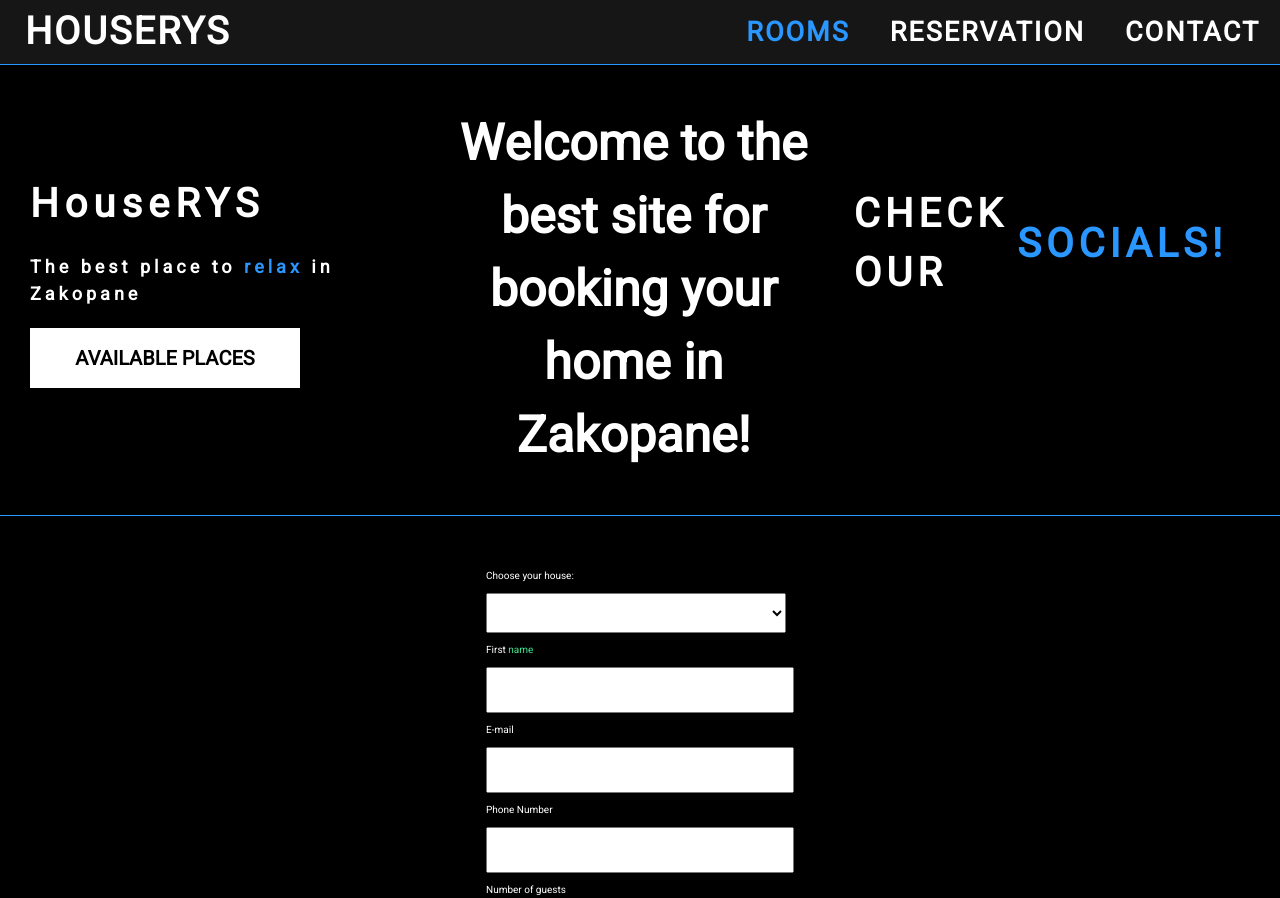
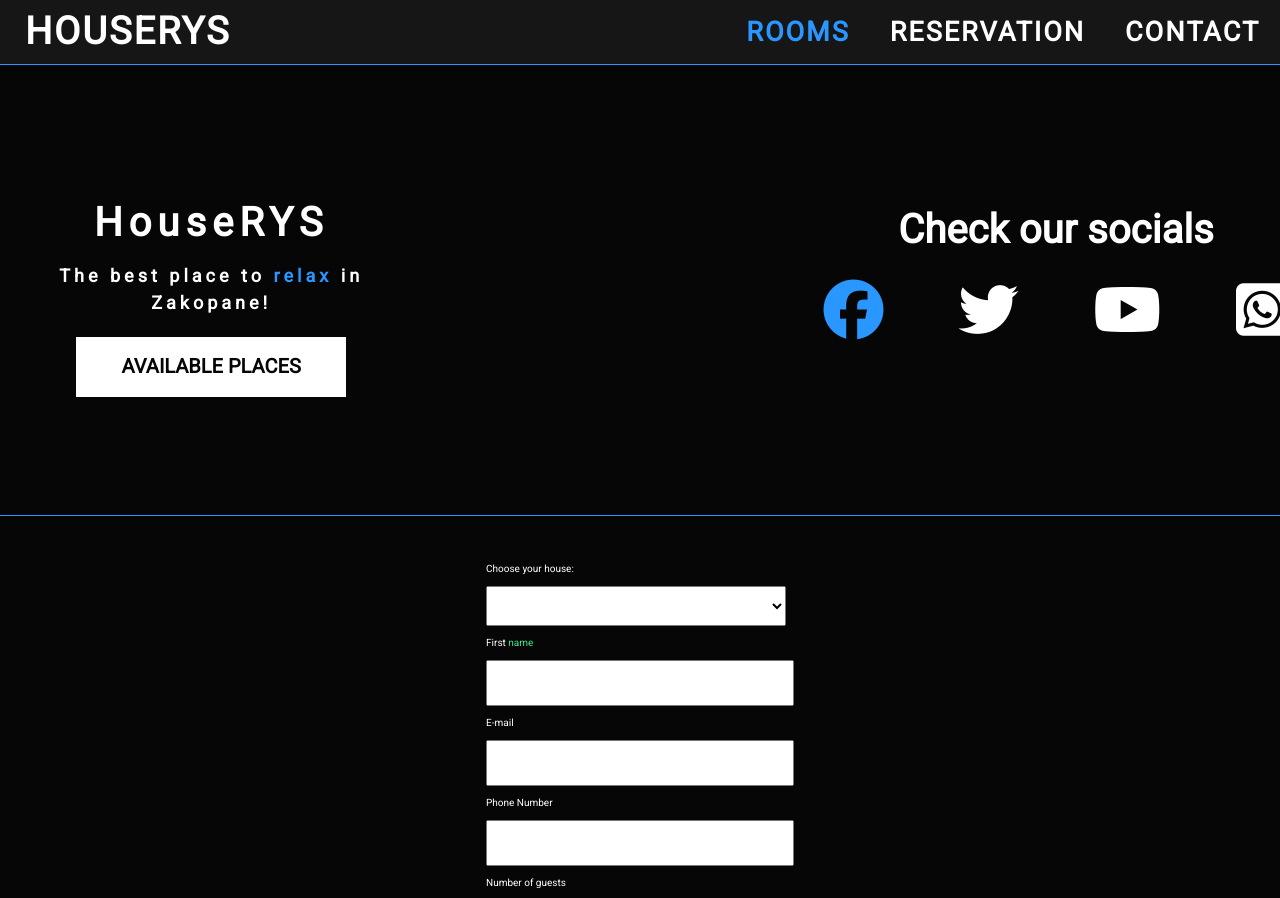
Before and after one commit to Pum2A/HotelProject, an Angular app: page /form in a window 1280 px wide. Shown: the top 898 px of the page. Built offline with nearby package versions, Linux system fonts and the light colour scheme.

Commit message:
style changed in other components

```diff
--- a/src/app/components/form/form.component.html
+++ b/src/app/components/form/form.component.html
@@ -14,6 +14,7 @@
       <label for="guests">Number of guests</label>
       <input type="number" formControlName="guests" id="guests">
       <input type="submit" value="Send" class="btn-submit">
+      <p>Formularz został wysłany!</p>
     </form>
   </div>
 </div>
--- a/src/app/components/form/form.component.scss
+++ b/src/app/components/form/form.component.scss
@@ -1,5 +1,5 @@
 .background-house-container{
-  background-color: #000;
+  background-color: var(--color-primary-black);
   width: 100%;
   height: 80vh;
   display:flex;
@@ -34,5 +34,8 @@ input, select{
 .btn-submit{
   cursor: pointer;
   background-color: #41e592;
-  color: #000;
+  color: var(--color-primary-black);
 }
+.formSuccess{
+  display: none;
+}
--- a/src/app/components/form/form.component.ts
+++ b/src/app/components/form/form.component.ts
@@ -13,6 +13,7 @@ export class FormComponent {
 
 
   selectedHouseId!: number;
+  successfulText: boolean = true;
 
 
   housesList = [
@@ -54,6 +55,9 @@ export class FormComponent {
       (response) => {
         console.log('Reservation successful: ', response);
         this.houseReservationForm.reset();
+        // successfullText(){
+        //   this.successfulText = !this.successfulText;
+        // }
       },
       (error) => {
         console.log('Reservation failed: ', error);
@@ -63,4 +67,5 @@ export class FormComponent {
   }
 
 
+
 }
--- a/src/app/components/header/header.component.html
+++ b/src/app/components/header/header.component.html
@@ -28,7 +28,7 @@
         relax
 
       </span>
-      in Zakopane
+      in Zakopane!
       <div class="text-reservation-container">
         <div class="btn-container">
           <button>AVAILABLE PLACES</button>
@@ -38,27 +38,22 @@
   </div>
 </div>
 <div class="center-site-cont">
-<h2>Welcome to the best site for booking your home in Zakopane!</h2>
 </div>
 <div class="right-site-cont">
 
   <div class="icons-text-container">
-    <p>Check our
-      <span>
-
-        socials!
-      </span>
+    <p>Check our socials
 
     </p>
 
   </div>
-  <!-- <div class="icons-container">
+  <div class="icons-container">
 
     <i id="facebookIcon" class="fa-brands fa-facebook"></i>
     <i class="fa-brands fa-twitter"></i>
     <i class="fa-brands fa-youtube"></i>
     <i class="fa-brands fa-square-whatsapp"></i>
-  </div> -->
+  </div>
 </div>
 </div>
 </header>
--- a/src/app/components/header/header.component.scss
+++ b/src/app/components/header/header.component.scss
@@ -90,7 +90,7 @@ ul li span a{
 }
 
 .mainBackgroundMountains{
-  background-color: #000;
+  background-color: var(--color-primary-black);
   height: 45rem;
   width: 100%;
   display: flex;
@@ -100,28 +100,19 @@ h1{
   margin: 0;
   padding: 0;
   box-sizing: border-box;
-  // margin-top: 2.8rem;
   font-size: 4rem;
   color: #fff;
   letter-spacing:.6rem;
-  margin-top: 10rem;
 }
 .h1-container{
   display: flex;
   justify-content: left;
   align-items: center;
   padding: 1rem 3rem;
-  // height: 10rem;
 
 
 }
-.h2-container{
-  display: flex;
-  justify-content: left;
-  margin: 1rem 3rem;
 
-
-}
 
 .h2-container h2{
   color: #fff;
@@ -142,7 +133,7 @@ h1{
   font-size: 1.5rem;
   color: #2997ff;
   font-weight: 700;
-  text-shadow: .1rem .1rem .1rem #000;
+  text-shadow: .1rem .1rem .1rem var(--color-primary-black);
   margin: 3.5rem 3.5rem
 }
 
@@ -180,21 +171,14 @@ h2 span{
   color:#2997ff  ;
 }
 .icons-text-container{
-  margin-top: 10rem;
-  // height: 10rem;
+
   padding: 1rem 3rem;
 }
 
 .icons-text-container p{
-  display: flex;
-  justify-content: right;
-  align-items: center;
   color: #fff;
-  margin: 1rem 1rem;
   font-size: 4rem;
   font-weight: 700;
-  text-transform: uppercase;
-  letter-spacing: 5px;
 }
 .icons-text-container p span{
   color: var(--color-primary-blue);
@@ -205,12 +189,21 @@ h2 span{
 .left-site-cont{
   width: 33%;
   height: 100%;
+  display: flex;
+  justify-content: center;
+  align-items: center;
+  text-align: center;
+  flex-direction: column;
 
 }
 
 .right-site-cont{
   width: 33%;
   height: 100%;
+  display: flex;
+  justify-content: center;
+  align-items: center;
+  flex-direction: column;
 }
 .center-site-cont{
   width: 33%;
--- a/src/app/components/home/home.component.html
+++ b/src/app/components/home/home.component.html
@@ -9,7 +9,7 @@
 
         <p>House name: {{house.name}}.</p>
         <p>House about: {{house.description}}.</p>
-        <p>House price: {{house.price}}$.</p>
+        <p>House price: {{house.price}} $ / per day.</p>
         <p>House rating: {{house.rating}}.</p>
       </div>
 
--- a/src/app/components/home/home.component.scss
+++ b/src/app/components/home/home.component.scss
@@ -1,7 +1,7 @@
 .background{
 height: 180vh;
 width: 100%;
-background-color: #000;
+background-color: var(--color-primary-black);
 max-width: 100%;
 
 
@@ -46,7 +46,8 @@ max-width: 100%;
 }
 
 .text-container p{
-  font-weight: 700;
+  font-weight: 600;
+  letter-spacing: 1px;
   font-size: 5rem;
 
   color: var(--color-primary-white);
@@ -120,7 +121,7 @@ max-width: 100%;
   outline: none;
   margin: 5px;
   background-color: var(--color-primary-white);
-  color: #000;
+  color: var(--color-primary-black);
   font-size: 2rem;
   text-transform: uppercase;
   font-weight: 700;
--- a/src/app/components/house-details/house-details.component.html
+++ b/src/app/components/house-details/house-details.component.html
@@ -8,11 +8,9 @@
 
       <h2 class="house-name-content">{{ houseInfo.name }}</h2>
       <p class="place-content">Place: {{ houseInfo.description }}</p>
-      <p class="price-content">Price: <span>
-ss
-        {{ houseInfo.price }}
-      </span>d
-        zł</p>
+      <p class="price-content">Price: <span>{{ houseInfo.price }}
+      </span>
+        $ / per day</p>
       <p class="about-content">{{houseInfo.about}}</p>
       <div class="button-reserve-container">
         <button (click)="checkAvailability()">Check a posibility reserve now</button>
--- a/src/app/components/house-details/house-details.component.scss
+++ b/src/app/components/house-details/house-details.component.scss
@@ -4,7 +4,7 @@ img{
 }
 
 .background-house-container{
-  background-color: #000;
+  background-color: var(--color-primary-black);
   width: 100%;
   height: 80vh;
   display:flex;
@@ -39,10 +39,6 @@ color: #fff;
   align-items: left;
   flex-direction: column;
   margin-top: 90px;
-  // display: flex;
-  // justify-content: center;
-  // align-items: right;
-  // flex-direction: column;
 
 }
 h2{
@@ -90,11 +86,14 @@ p{
   margin: 5px;
   border: 1px solid #fff;
   background-color: var(--color-primary-blue);;
-  color: #000;
-  font-size: 2rem;
+  color: var(--color-primary-black);
+  font-size: 1.3rem;
   font-weight: 700;
   cursor: pointer;
+  transition: 0.3s ease-in;
+
   &:hover{
-    background-color: rgb(255 94 155);
+    background-color: rgb(49, 49, 158);
+    transition: 0.3s ease-out;
   }
 }
--- a/src/index.html
+++ b/src/index.html
@@ -1,13 +1,24 @@
 <!doctype html>
+
+
+
 <html lang="en">
-<head>
-  <meta charset="utf-8">
-  <title>HotelProject</title>
+  <head>
+    <meta charset="utf-8">
+    <title>HotelProject</title>
+    <base href="/">
+
+
+
   <meta name="viewport" content="width=device-width, initial-scale=1">
   <link rel="icon" type="image/x-icon" href="favicon.ico">
-  <base href="/">
   <link rel="stylesheet" href="https://fonts.googleapis.com/css2?family=Material+Symbols+Outlined:opsz,wght,FILL,GRAD@48,400,0,0" />
-  <!-- <script src="https://kit.fontawesome.com/de8b32d23d.js" crossorigin="anonymous"></script><body> -->
+  </head>
+  <body>
+
+
+
     <app-root></app-root>
   </body>
+  <script src="https://kit.fontawesome.com/de8b32d23d.js" crossorigin="anonymous"></script><body>
   </html>
--- a/src/styles.scss
+++ b/src/styles.scss
@@ -7,7 +7,7 @@
   --color-primary-blue: #2997ff;
   --color-primary-darkBlue: #0a72d3;
   --color-primary-gray: rgb(22, 22, 23);
-  --color-primary-black: #000;
+  --color-primary-black: rgb(6, 6, 7);
   --color-primary-white: #fff;
 }
 
```
